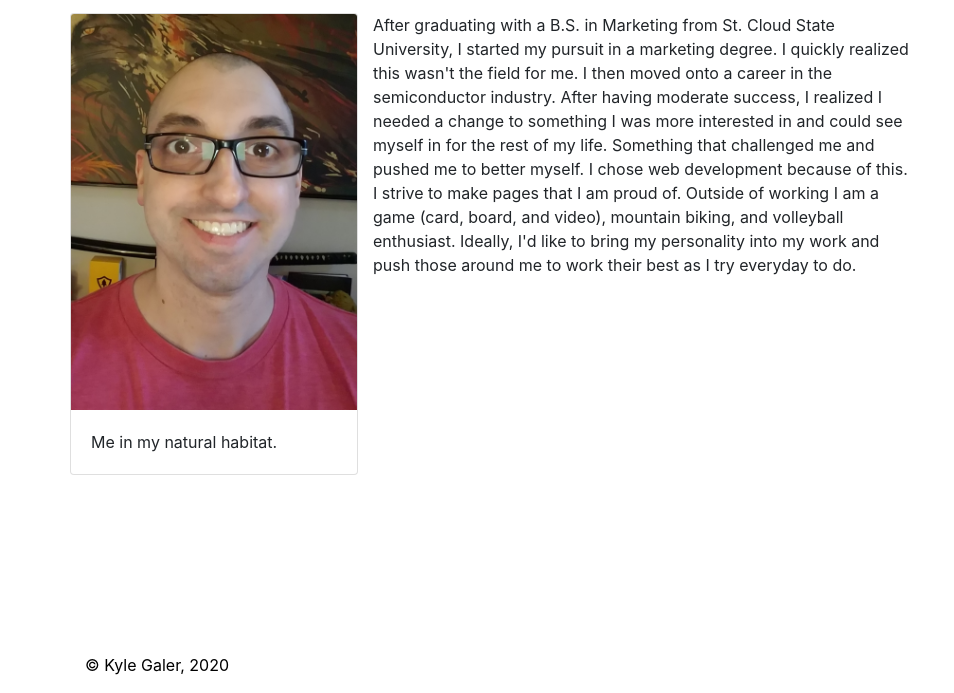
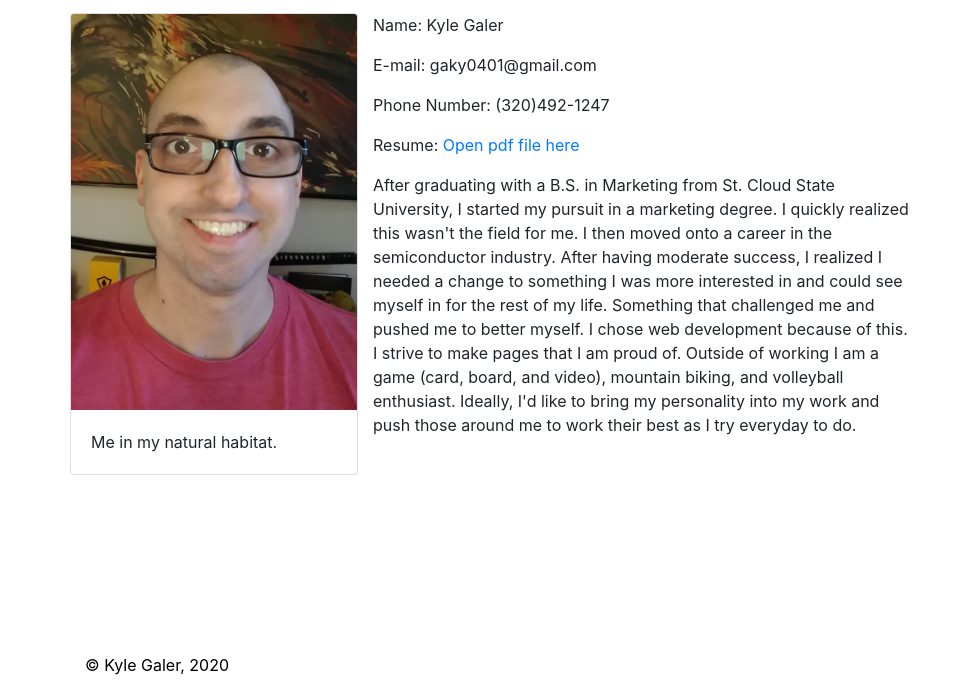
Before and after one commit to gaky0401/Portfolio, a plain HTML site: page index.html in a window 1280 px wide. Shown: the part 107-800 px from the top of the page, without its empty margins (0-954 px from the left). Drawn offline with nearby package versions, Linux system fonts and the light colour scheme.

Commit message:
added resume pdf and updated links

```diff
--- a/index.html
+++ b/index.html
@@ -49,6 +49,10 @@
         </section>
         <!--About me informational section-->
         <section class="col-lg-6">
+          <p>Name: Kyle Galer</p>
+          <p>E-mail: gaky0401@gmail.com</p>
+          <p>Phone Number: (320)492-1247</p>
+          <p>Resume:<a href="./assets/Resume2020.pdf"> Open pdf file here</a></p>
           <p>After graduating with a B.S. in Marketing from St. Cloud State University, I started my pursuit in a marketing degree. I quickly realized this wasn't the field for me. I then moved onto a career in the semiconductor industry. After having moderate success, I realized I needed a change to something I was more interested in and could see myself in for the rest of my life. Something that challenged me and pushed me to better myself. I chose web development because of this. I strive to make pages that I am proud of. Outside of working I am a game (card, board, and video), mountain biking, and volleyball enthusiast. Ideally, I'd like to bring my personality into my work and push those around me to work their best as I try everyday to do.</p>
         </section>
     </section>
```
Also changed, not shown: contact/contact.html (+1 -0 lines), 2 other files.
